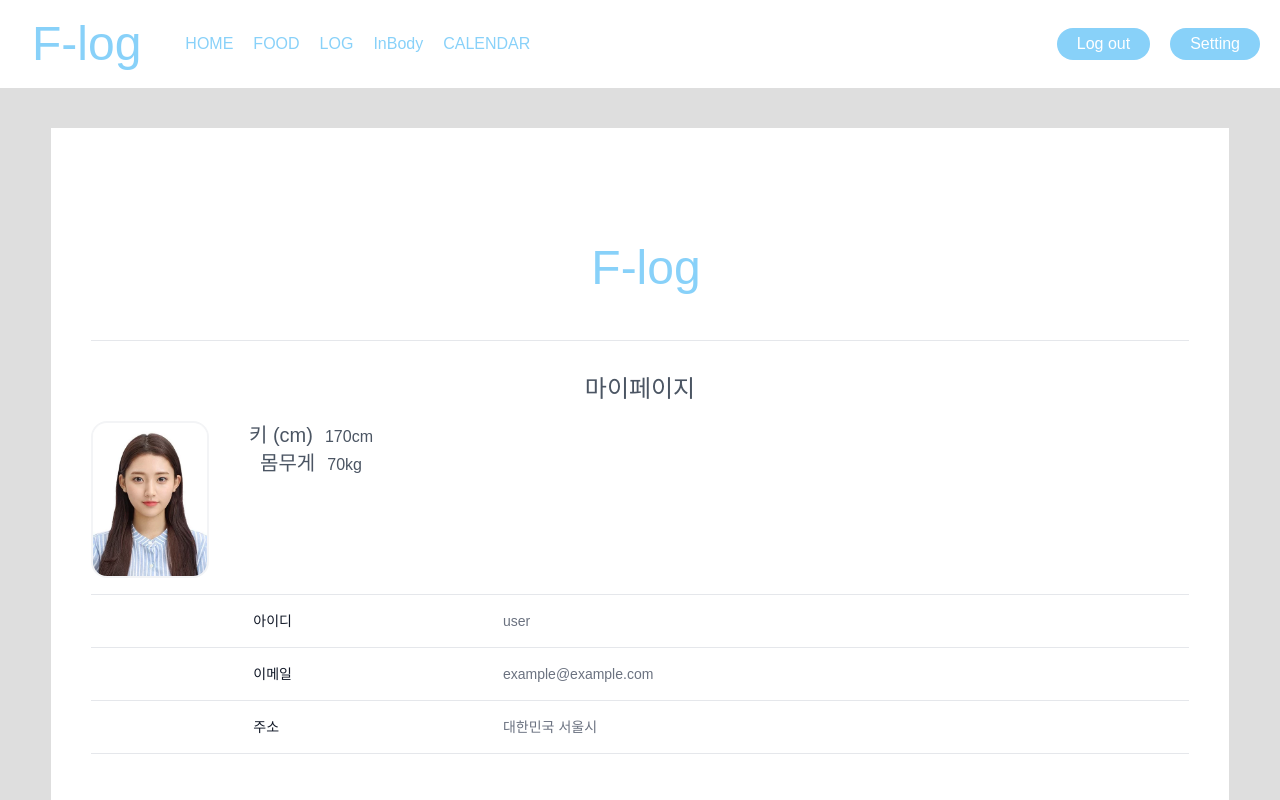
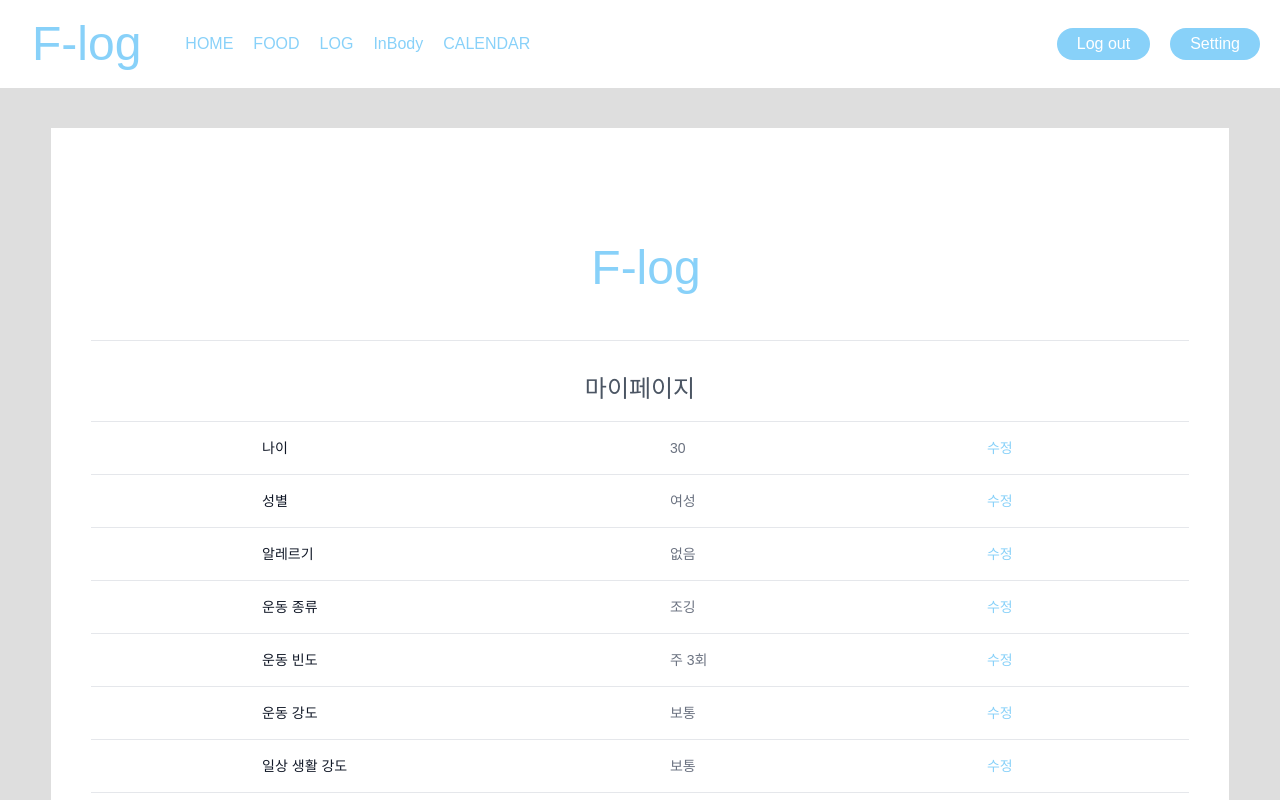
Before and after one commit to F-Log/frontend2, a React (Create React App) app: page /mypage in a window 1280 px wide. Shown: the top 800 px of the page. Built offline with nearby package versions, Linux system fonts and the light colour scheme; a web font is replaced by a local one.

Commit message:
Update mypage.jsx
항목 변경

```diff
--- a/src/app/components/mypage.jsx
+++ b/src/app/components/mypage.jsx
@@ -1,7 +1,38 @@
 import styles from "./mypage.css";
-import imgfile from "./img/aa.jpg"
+import imgfile from "./img/aa.jpg";
+import { useState, useEffect } from "react";
 
-export default function Mypage(){
+export default function Mypage() {
+  // 가상의 데이터베이스에서 가져온 데이터를 저장할 상태 변수들
+  const [age, setAge] = useState('');
+  const [gender, setGender] = useState('');
+  const [allergy, setAllergy] = useState('');
+  const [exerciseType, setExerciseType] = useState('');
+  const [exerciseFrequency, setExerciseFrequency] = useState('');
+  const [exerciseIntensity, setExerciseIntensity] = useState('');
+  const [dailyLifeIntensity, setDailyLifeIntensity] = useState('');
+  const [dietGoal, setDietGoal] = useState('');
+
+  // 데이터베이스에서 데이터를 불러오는 함수 (가정)
+  const fetchDataFromDatabase = () => {
+    // 이 부분에 데이터를 불러오는 API 호출 또는 로직을 작성합니다.
+    // 가정: 가상의 데이터베이스에서 데이터를 가져온다고 가정합니다.
+    // 실제로는 이 로직을 백엔드와 연동하여 데이터를 가져와야 합니다.
+    setAge('30');
+    setGender('여성');
+    setAllergy('없음');
+    setExerciseType('조깅');
+    setExerciseFrequency('주 3회');
+    setExerciseIntensity('보통');
+    setDailyLifeIntensity('보통');
+    setDietGoal('체중 감량');
+  };
+
+  // 컴포넌트가 처음으로 렌더링될 때 한 번만 실행되는 효과 함수
+  useEffect(() => {
+    fetchDataFromDatabase(); // 데이터베이스에서 데이터를 가져옵니다.
+  }, []);
+
   return (
     <>
       <section className="text-gray-600 body-font relative bg-white w-[95%] mx-auto mt-5">
@@ -13,50 +44,97 @@ export default function Mypage(){
           </div>
           <hr className="h-px my-8 bg-gray-200 border-0 dark:bg-gray-700" />
           <h1 className="text-2xl mb-4">마이페이지</h1>
-          <img className="object-contain w-[118px] h-[157px] inline float-left rounded-2xl border-2 border-gray-100" src={imgfile} />
-          <div className="inline float-left ml-10">
-            <p className="text-xl inline">키 (cm)</p>
-            <span className="ml-3">170cm</span>
-            <div></div>
-            <p className="text-xl pt-3 inline">몸무게</p>
-            <span className="ml-3">70kg</span>
-          </div>
           <span className="clear-both block"></span>
 
           <table className="w-full mt-4 text-sm text-left text-gray-500">
             <tbody>
-
               <tr className="bg-white border-y">
                 <td className="px-6 py-4"></td>
-                    <td className="px-6 py-4 text-gray-900">
-                        아이디
+                <td className="px-6 py-4 text-gray-900">나이</td>
+                <td className="px-6 py-4">{age}</td>
+                <td className="px-6 py-4">
+                  <button className="text-[#88d1f9]" onClick={() => console.log("수정 버튼이 클릭되었습니다.")}>
+                    수정
+                  </button>
                 </td>
-                    <td className="px-6 py-4">
-                        user
-                    </td>
-                    <td className="px-6 py-4"></td>
               </tr>
 
               <tr className="bg-white border-b">
                 <td className="px-6 py-4"></td>
-                  <td className="px-6 py-4 text-gray-900">
-                      이메일
+                <td className="px-6 py-4 text-gray-900">성별</td>
+                <td className="px-6 py-4">{gender}</td>
+                <td className="px-6 py-4">
+                  <button className="text-[#88d1f9]" onClick={() => console.log("수정 버튼이 클릭되었습니다.")}>
+                    수정
+                  </button>
                 </td>
-                  <td className="px-6 py-4">
-                      example@example.com
-                  </td>
-                  <td className="px-6 py-4"></td>
               </tr>
 
               <tr className="bg-white border-b">
                 <td className="px-6 py-4"></td>
-                  <td className="px-6 py-4 text-gray-900">
-                      주소
+                <td className="px-6 py-4 text-gray-900">알레르기</td>
+                <td className="px-6 py-4">{allergy}</td>
+                <td className="px-6 py-4">
+                  <button className="text-[#88d1f9]" onClick={() => console.log("수정 버튼이 클릭되었습니다.")}>
+                    수정
+                  </button>
                 </td>
+              </tr>
+
+              <tr className="bg-white border-b">
+                <td className="px-6 py-4"></td>
+                <td className="px-6 py-4 text-gray-900">운동 종류</td>
+                <td className="px-6 py-4">{exerciseType}</td>
                 <td className="px-6 py-4">
-                      대한민국 서울시
+                  <button className="text-[#88d1f9]" onClick={() => console.log("수정 버튼이 클릭되었습니다.")}>
+                    수정
+                  </button>
                 </td>
+              </tr>
+
+              <tr className="bg-white border-b">
                 <td className="px-6 py-4"></td>
+                <td className="px-6 py-4 text-gray-900">운동 빈도</td>
+                <td className="px-6 py-4">{exerciseFrequency}</td>
+                <td className="px-6 py-4">
+                  <button className="text-[#88d1f9]" onClick={() => console.log("수정 버튼이 클릭되었습니다.")}>
+                    수정
+                  </button>
+                </td>
+              </tr>
+
+              <tr className="bg-white border-b">
+                <td className="px-6 py-4"></td>
+                <td className="px-6 py-4 text-gray-900">운동 강도</td>
+                <td className="px-6 py-4">{exerciseIntensity}</td>
+                <td className="px-6 py-4">
+                <button className="text-[#88d1f9]" onClick={() => console.log("수정 버튼이 클릭되었습니다.")}>
+                 수정
+                </button>
+
+              </td>
+            </tr>
+
+            <tr className="bg-white border-b">
+              <td className="px-6 py-4"></td>
+              <td className="px-6 py-4 text-gray-900">일상 생활 강도</td>
+              <td className="px-6 py-4">{dailyLifeIntensity}</td>
+              <td className="px-6 py-4">
+                <button className="text-[#88d1f9]" onClick={() => console.log("수정 버튼이 클릭되었습니다.")}>
+                  수정
+                </button>
+              </td>
+            </tr>
+
+            <tr className="bg-white border-b">
+              <td className="px-6 py-4"></td>
+              <td className="px-6 py-4 text-gray-900">식단 관리 목표</td>
+              <td className="px-6 py-4">{dietGoal}</td>
+              <td className="px-6 py-4">
+                <button className="text-[#88d1f9]" onClick={() => console.log("수정 버튼이 클릭되었습니다.")}>
+                  수정
+                </button>
+              </td>
             </tr>
 
           </tbody>
@@ -64,5 +142,5 @@ export default function Mypage(){
       </div>
     </section>
   </>
-    )
+);
 }
```
Lines whose indentation alone changed are shown as unchanged.
